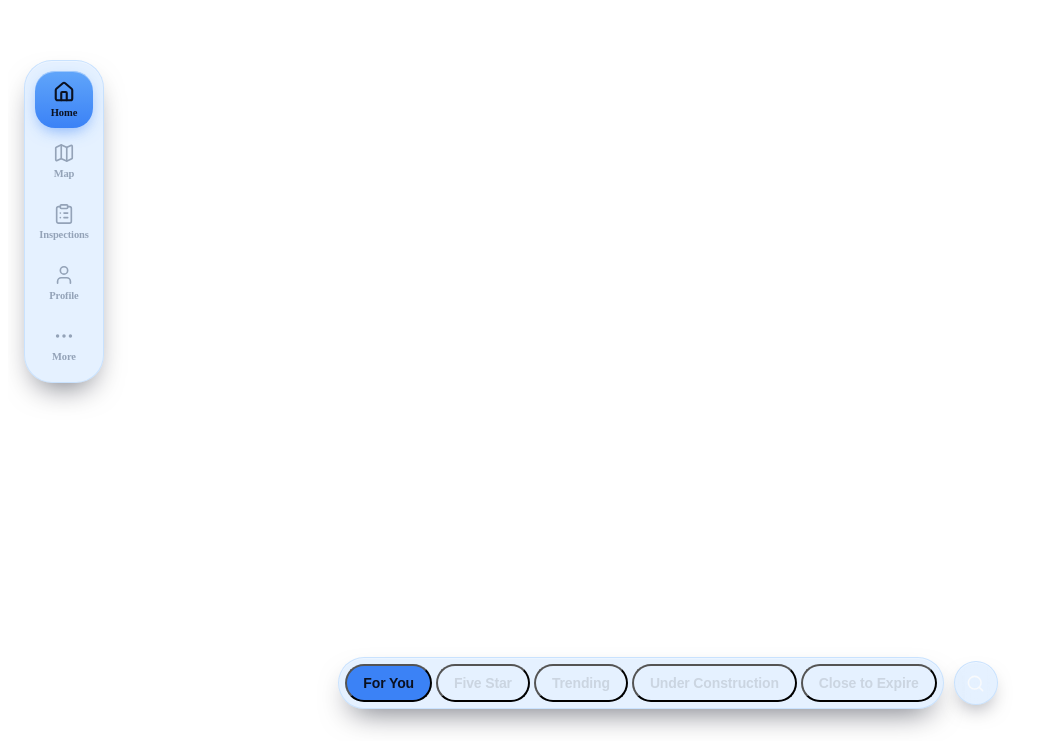
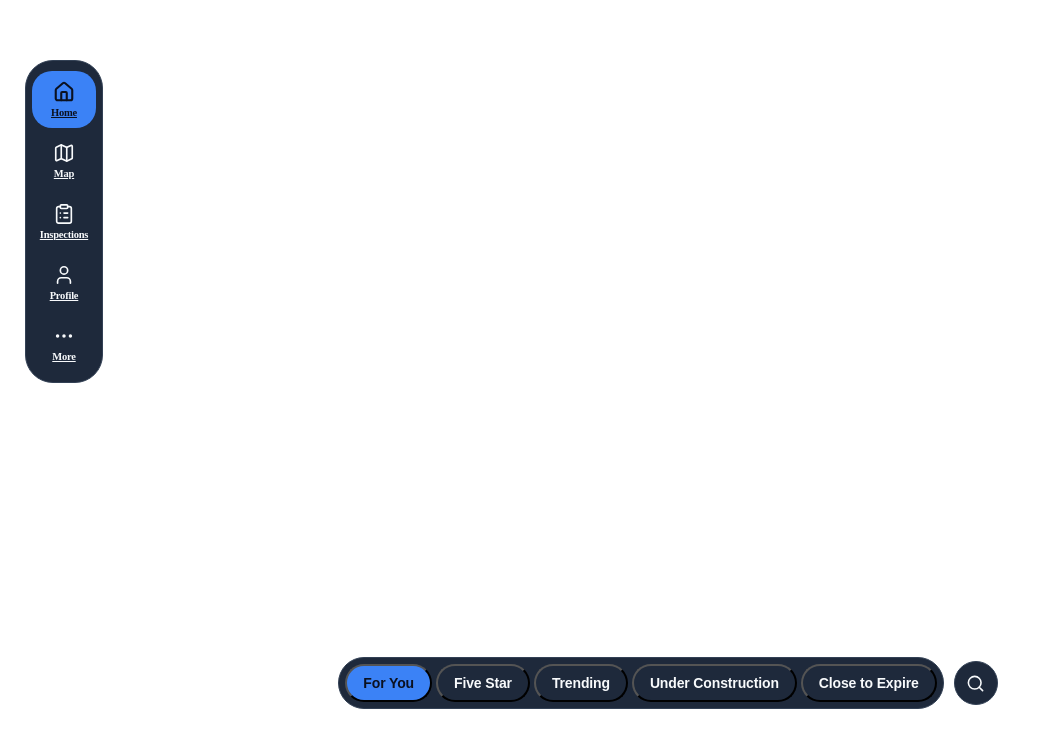
Before and after one commit to micvic1972/housing, a Next.js app in the folder apps/client/: page / in a window 1280 px wide. Shown: the part 211-952 px from the top of the page, without its empty margins (0-1046 px from the left). Built offline with nearby package versions, Linux system fonts and the light colour scheme.

Commit message:
fix import paths and module errors

```diff
--- a/apps/client/app/components/home/DiscoveryTabs.module.css
+++ b/apps/client/app/components/home/DiscoveryTabs.module.css
@@ -24,15 +24,11 @@
   padding: 6px;
   border-radius: 999px;
   overflow-x: auto;
+  -webkit-overflow-scrolling: touch;
   scrollbar-width: none;
   min-width: 0;
-  background: var(--glass-fill);
-  border: 1px solid var(--glass-border);
-  box-shadow:
-    inset 0 1px 0 var(--glass-highlight),
-    0 14px 30px -12px var(--glass-shadow);
-  -webkit-backdrop-filter: blur(22px) saturate(180%);
-  backdrop-filter: blur(22px) saturate(180%);
+  background: var(--surface);
+  border: 1px solid var(--border);
 }
 .pill::-webkit-scrollbar {
   display: none;
@@ -47,17 +43,16 @@
   font-weight: 700;
   letter-spacing: -0.01em;
   white-space: nowrap;
-  color: var(--tag-text);
+  color: var(--text);
   background-color: transparent;
-  transition: background-color 0.2s ease, color 0.2s ease, transform 0.12s ease;
+  transition: background-color 0.15s ease, color 0.15s ease, transform 0.1s ease;
 }
 .tab[aria-selected="true"] {
   background-color: var(--primary);
   color: var(--on-primary);
 }
 .tab:active {
-  transform: scale(0.96);
-  transition: transform 0.12s ease;
+  transform: scale(0.95);
 }
 
 .searchBtn {
@@ -68,14 +63,9 @@
   place-items: center;
   border-radius: 50%;
   color: var(--text);
-  background: var(--glass-fill);
-  border: 1px solid var(--glass-border);
-  box-shadow:
-    inset 0 1px 0 var(--glass-highlight),
-    0 10px 22px -10px var(--glass-shadow);
-  -webkit-backdrop-filter: blur(22px) saturate(180%);
-  backdrop-filter: blur(22px) saturate(180%);
-  transition: transform 0.12s ease;
+  background: var(--surface);
+  border: 1px solid var(--border);
+  transition: transform 0.1s ease;
 }
 .searchBtn:active {
   transform: scale(0.94);
--- a/apps/client/app/components/home/DiscoveryTabs.tsx
+++ b/apps/client/app/components/home/DiscoveryTabs.tsx
@@ -1,16 +1,27 @@
 "use client";
 
+import { useState } from "react";
 import { Search } from "lucide-react";
 import { FEEDS, type FeedId } from "../../config/feeds";
 import styles from "./DiscoveryTabs.module.css";
 
 interface DiscoveryTabsProps {
-  activeId: FeedId;
-  onChange: (id: FeedId) => void;
-  onSearchPress: () => void;
+  defaultId?: FeedId;
+  onChange?: (id: FeedId) => void;
+  onSearchPress?: () => void;
 }
 
-export default function DiscoveryTabs({ activeId, onChange, onSearchPress }: DiscoveryTabsProps) {
+// Owns its own active-tab state — a tap can never fail to register
+// because of something broken elsewhere in the page. Once the data layer
+// exists and Home needs to filter listings by feed, wire onChange to that.
+export default function DiscoveryTabs({ defaultId = "for-you", onChange, onSearchPress }: DiscoveryTabsProps) {
+  const [activeId, setActiveId] = useState<FeedId>(defaultId);
+
+  function selectTab(id: FeedId) {
+    setActiveId(id);
+    onChange?.(id);
+  }
+
   return (
     <header className={styles.topbar}>
       <div className={styles.row}>
@@ -20,18 +31,19 @@ export default function DiscoveryTabs({ activeId, onChange, onSearchPress }: Dis
             return (
               <button
                 key={feed.id}
+                type="button"
                 role="tab"
                 className={styles.tab}
                 aria-selected={active}
                 tabIndex={active ? 0 : -1}
-                onClick={() => onChange(feed.id)}
+                onClick={() => selectTab(feed.id)}
               >
                 {feed.label}
               </button>
             );
           })}
         </div>
-        <button className={styles.searchBtn} aria-label="Search and filter" onClick={onSearchPress}>
+        <button type="button" className={styles.searchBtn} aria-label="Search and filter" onClick={onSearchPress}>
           <Search size={19} />
         </button>
       </div>
--- a/apps/client/app/components/layout/BottomNav.tsx
+++ b/apps/client/app/components/layout/BottomNav.tsx
@@ -1,6 +1,5 @@
 "use client";
 
-import { useEffect, useLayoutEffect, useRef, useState } from "react";
 import Link from "next/link";
 import { usePathname } from "next/navigation";
 import { Home, Map, ClipboardList, User, MoreHorizontal, type LucideIcon } from "lucide-react";
@@ -22,42 +21,14 @@ function isActive(pathname: string, href: string) {
 
 export default function BottomNav() {
   const pathname = usePathname();
-  const activeItem = NAV_ITEMS.find((item) => isActive(pathname, item.href)) ?? NAV_ITEMS[0];
-  const itemRefs = useRef<Record<string, HTMLAnchorElement | null>>({});
-  const [indicator, setIndicator] = useState({ left: 0, width: 0 });
-
-  const measure = () => {
-    const el = itemRefs.current[activeItem.id];
-    if (!el) return;
-    setIndicator({ left: el.offsetLeft, width: el.offsetWidth });
-  };
-
-  useLayoutEffect(measure, [activeItem.id]);
-  useEffect(() => {
-    window.addEventListener("resize", measure);
-    return () => window.removeEventListener("resize", measure);
-  }, [activeItem.id]);
 
   return (
     <nav className={styles.bar} aria-label="Primary">
-      <span
-        className={styles.thumb}
-        style={{ transform: `translateX(${indicator.left}px)`, width: indicator.width }}
-        aria-hidden="true"
-      />
       {NAV_ITEMS.map((item) => {
-        const active = item.id === activeItem.id;
+        const active = isActive(pathname, item.href);
         const Icon = ICONS[item.id];
         return (
-          <Link
-            key={item.id}
-            href={item.href}
-            ref={(node) => {
-              itemRefs.current[item.id] = node;
-            }}
-            className={styles.item}
-            aria-current={active ? "page" : undefined}
-          >
+          <Link key={item.id} href={item.href} className={styles.item} aria-current={active ? "page" : undefined}>
             <Icon size={22} strokeWidth={active ? 2.3 : 1.8} className={styles.icon} />
             <span className={styles.label}>{item.label}</span>
           </Link>
--- a/apps/client/app/components/layout/SideRail.module.css
+++ b/apps/client/app/components/layout/SideRail.module.css
@@ -1,40 +1,15 @@
 .rail {
-  position: relative;
   display: flex;
   flex-direction: column;
   align-items: center;
   gap: 4px;
   padding: 10px;
   border-radius: 28px;
-  background: var(--glass-fill);
-  border: 1px solid var(--glass-border);
-  box-shadow:
-    inset 0 1px 0 var(--glass-highlight),
-    0 14px 30px -12px var(--glass-shadow);
-  -webkit-backdrop-filter: blur(22px) saturate(180%);
-  backdrop-filter: blur(22px) saturate(180%);
-}
-
-.thumb {
-  position: absolute;
-  left: 10px;
-  right: 10px;
-  top: 0;
-  border-radius: 20px;
-  background-color: var(--primary);
-  background-image: linear-gradient(180deg, var(--primary-soft), var(--primary));
-  box-shadow:
-    inset 0 1px 0 rgba(255, 255, 255, 0.4),
-    0 6px 16px -4px rgba(59, 130, 246, 0.6);
-  transition:
-    transform 0.45s cubic-bezier(0.22, 1, 0.36, 1),
-    height 0.45s cubic-bezier(0.22, 1, 0.36, 1);
-  will-change: transform, height;
+  background: var(--surface);
+  border: 1px solid var(--border);
 }
 
 .item {
-  position: relative;
-  z-index: 1;
   width: 100%;
   display: flex;
   flex-direction: column;
@@ -42,16 +17,15 @@
   gap: 4px;
   padding: 10px 4px;
   border-radius: 20px;
-  color: var(--text-muted);
-  transition: color 0.25s ease;
-  text-decoration: none;
+  color: var(--text);
+  transition: background-color 0.15s ease, color 0.15s ease, transform 0.1s ease;
 }
 .item[aria-current="page"] {
+  background-color: var(--primary);
   color: var(--on-primary);
 }
 .item:active {
   transform: scale(0.95);
-  transition: transform 0.12s ease;
 }
 
 .icon {
@@ -60,6 +34,6 @@
 
 .label {
   font-size: 10.5px;
-  font-weight: 650;
-  letter-spacing: -0.01em;
+  font-weight: 700;
+  letter-spacing: -0.02em;
 }
--- a/apps/client/app/components/layout/SideRail.tsx
+++ b/apps/client/app/components/layout/SideRail.tsx
@@ -1,6 +1,5 @@
 "use client";
 
-import { useEffect, useLayoutEffect, useRef, useState } from "react";
 import Link from "next/link";
 import { usePathname } from "next/navigation";
 import { Home, Map, ClipboardList, User, MoreHorizontal, type LucideIcon } from "lucide-react";
@@ -22,42 +21,14 @@ function isActive(pathname: string, href: string) {
 
 export default function SideRail() {
   const pathname = usePathname();
-  const activeItem = NAV_ITEMS.find((item) => isActive(pathname, item.href)) ?? NAV_ITEMS[0];
-  const itemRefs = useRef<Record<string, HTMLAnchorElement | null>>({});
-  const [indicator, setIndicator] = useState({ top: 0, height: 0 });
-
-  const measure = () => {
-    const el = itemRefs.current[activeItem.id];
-    if (!el) return;
-    setIndicator({ top: el.offsetTop, height: el.offsetHeight });
-  };
-
-  useLayoutEffect(measure, [activeItem.id]);
-  useEffect(() => {
-    window.addEventListener("resize", measure);
-    return () => window.removeEventListener("resize", measure);
-  }, [activeItem.id]);
 
   return (
     <nav className={styles.rail} aria-label="Primary">
-      <span
-        className={styles.thumb}
-        style={{ transform: `translateY(${indicator.top}px)`, height: indicator.height }}
-        aria-hidden="true"
-      />
       {NAV_ITEMS.map((item) => {
-        const active = item.id === activeItem.id;
+        const active = isActive(pathname, item.href);
         const Icon = ICONS[item.id];
         return (
-          <Link
-            key={item.id}
-            href={item.href}
-            ref={(node) => {
-              itemRefs.current[item.id] = node;
-            }}
-            className={styles.item}
-            aria-current={active ? "page" : undefined}
-          >
+          <Link key={item.id} href={item.href} className={styles.item} aria-current={active ? "page" : undefined}>
             <Icon size={22} strokeWidth={active ? 2.3 : 1.8} className={styles.icon} />
             <span className={styles.label}>{item.label}</span>
           </Link>
--- a/apps/client/app/config/nav-items.ts
+++ b/apps/client/app/config/nav-items.ts
@@ -6,8 +6,6 @@ export interface NavItem {
   href: string;
 }
 
-// Single source of truth for BottomNav and SideRail.
-// Change the tab set here only — both navs update together.
 export const NAV_ITEMS: NavItem[] = [
   { id: "home", label: "Home", href: "/" },
   { id: "map", label: "Map", href: "/map" },
--- a/apps/client/app/page.tsx
+++ b/apps/client/app/page.tsx
@@ -1,21 +1,13 @@
 "use client";
 
-import { useState } from "react";
 import DiscoveryTabs from "./components/home/DiscoveryTabs";
-import type { FeedId } from "../../config/feeds";
 
 const SWATCHES = ["--bg", "--surface", "--primary", "--primary-soft", "--verified", "--border", "--urgent"];
 
 export default function Page() {
-  const [activeId, setActiveId] = useState<FeedId>("for-you");
-
   return (
     <>
-      <DiscoveryTabs
-        activeId={activeId}
-        onChange={setActiveId}
-        onSearchPress={() => alert("Filters sheet comes later")}
-      />
+      <DiscoveryTabs onSearchPress={() => alert("Filters sheet comes later")} />
       <main className="probe">
         {/* unchanged probe content from Step 1 */}
       </main>
```
Also changed, not shown: apps/client/app/components/layout/BottomNav.module.css (+14 -35 lines).
